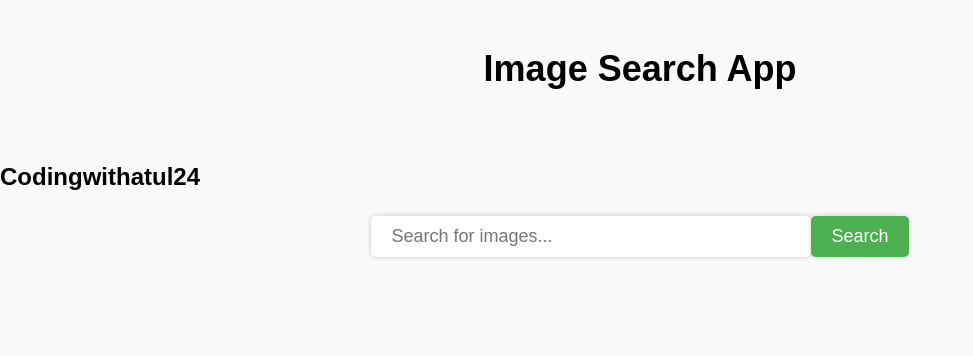
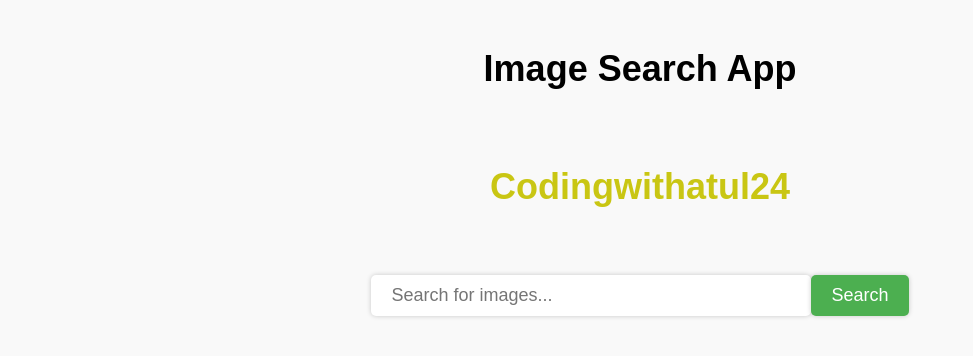
Before and after one commit to atulkumarchhonker/Image-Search-Engine-App, a plain HTML site: page index.html in a window 1280 px wide. Shown: the whole page, without its empty margins (0-973 px from the left). Drawn offline with Linux system fonts and the light colour scheme.

Commit message:
Update style.css

```diff
--- a/style.css
+++ b/style.css
@@ -11,6 +11,15 @@ body {
     text-align: center;
     margin-top: 40px;
     margin-bottom: 60px;
+  }
+
+h2 {
+    font-size: 36px;
+    font-weight: bold;
+    text-align: center;
+    margin-top: 40px;
+    margin-bottom: 60px;
+    color: #c9c613;
   }
 
   form {
```
